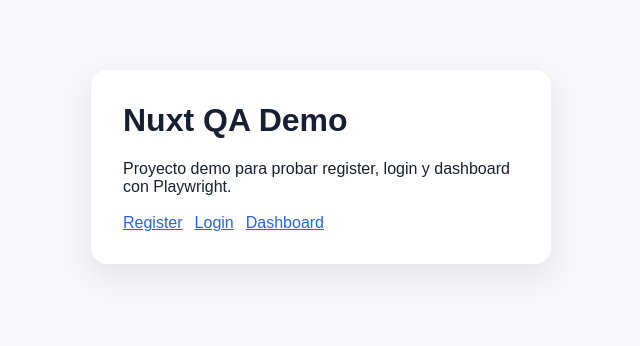
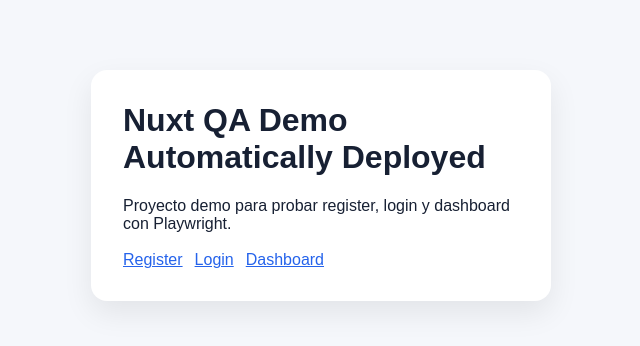
Before and after one commit to missael07/nuxt-qa-demo, a Nuxt app: page / in a window 1280 px wide. Shown: the top 346 px of the page, without its empty margins (319-959 px from the left). Built offline with nearby package versions, Linux system fonts and the light colour scheme.

Commit message:
fix: update header text to indicate automatic deployment

```diff
--- a/pages/index.vue
+++ b/pages/index.vue
@@ -1,6 +1,6 @@
 <template>
   <main class="container">
-    <h1>Nuxt QA Demo</h1>
+    <h1>Nuxt QA Demo Automatically Deployed</h1>
     <p>Proyecto demo para probar register, login y dashboard con Playwright.</p>
     <div class="nav">
       <NuxtLink to="/register">Register</NuxtLink>
```
